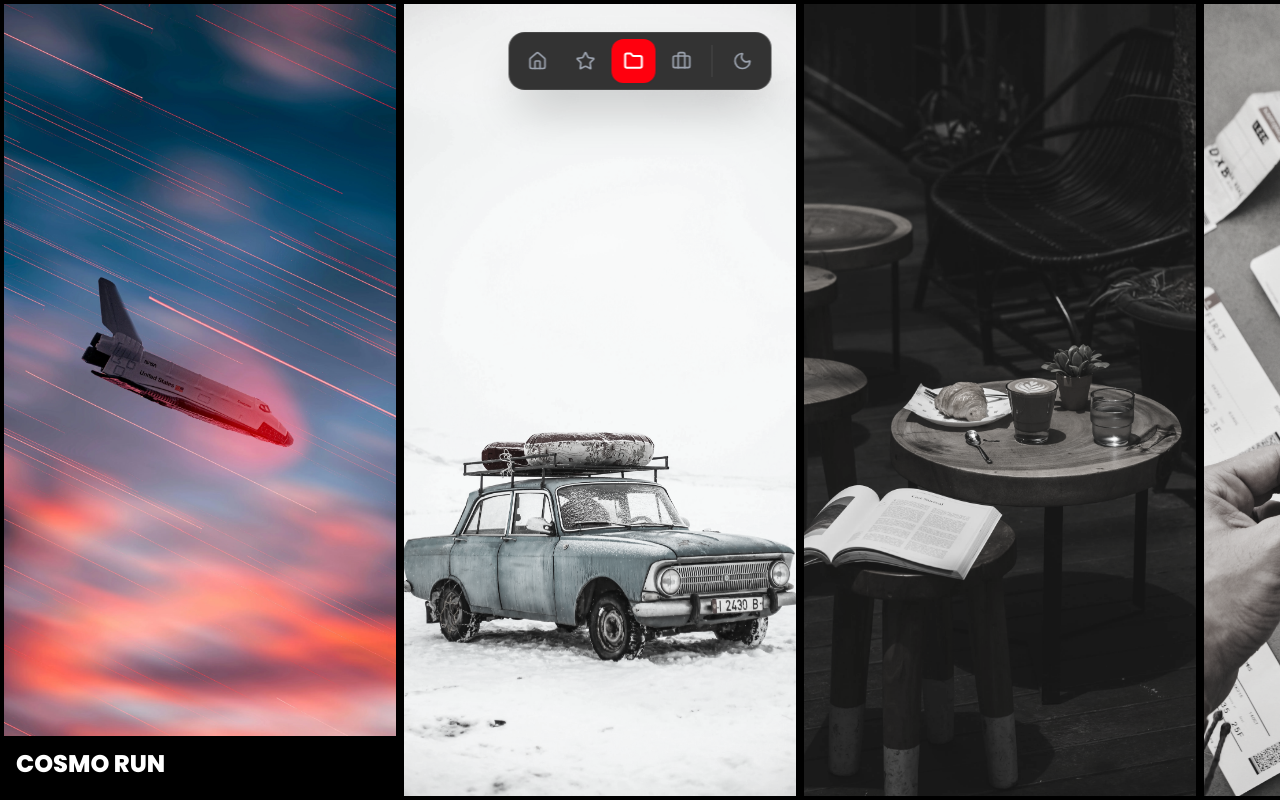
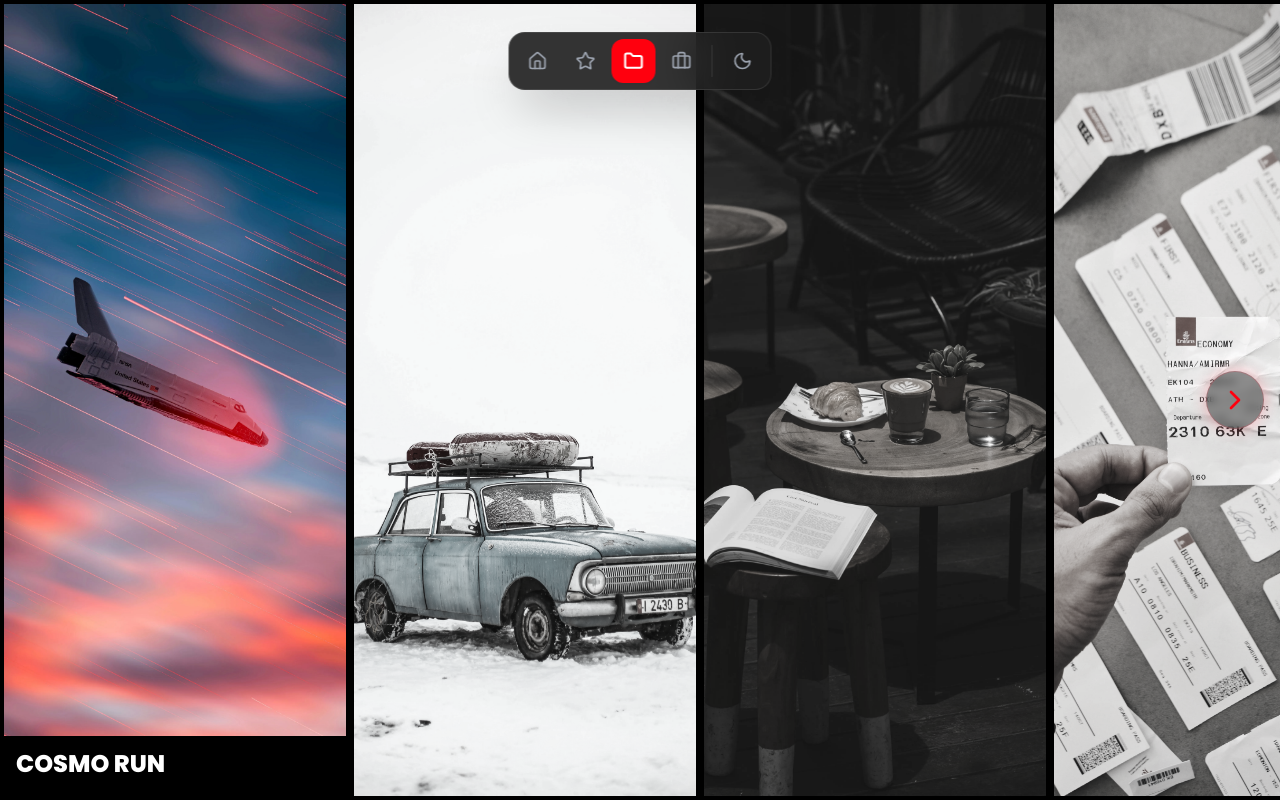
Before and after one commit to fur1ozz/portfolio, a React (Vite) app: page /projects in a window 1280 px wide. Built offline with nearby package versions, Linux system fonts and the light colour scheme.

Commit message:
v2-update Add scroll arrows

```diff
--- a/src/pages/Projects/Projects.jsx
+++ b/src/pages/Projects/Projects.jsx
@@ -3,6 +3,7 @@
 import { Link } from "react-router-dom";
 import '../../SliderStyles/Project.css';
 import { motion, AnimatePresence } from "framer-motion";
+import { ChevronLeft, ChevronRight } from "lucide-react";
 
 const child = (name) => {
     return (
@@ -13,9 +14,9 @@
 }
 
 const Projects = () => {
-    const [showExplore, setShowExplore] = useState(true);
-    const [fadeOut, setFadeOut] = useState(false);
     const [imagesLoaded, setImagesLoaded] = useState(false);
+    const [showLeftArrow, setShowLeftArrow] = useState(false);
+    const [showRightArrow, setShowRightArrow] = useState(true);
     const containerRef = useRef(null);
 
     const links = [
@@ -43,65 +44,64 @@
 
             try {
                 await Promise.all(imagePromises);
-                // add a small artificial delay so the loader is visible
                 setTimeout(() => {
                    setImagesLoaded(true);
                 }, 500)
             } catch (error) {
                 console.error("Failed to load images", error);
-                setImagesLoaded(true); // fall back to showing it anyway
+                setImagesLoaded(true);
             }
         };
 
         loadImages();
     }, []);
 
+    const updateArrows = () => {
+        if (!containerRef.current) return;
+        const { scrollLeft, scrollWidth, clientWidth } = containerRef.current;
+        setShowLeftArrow(scrollLeft > 10);
+        setShowRightArrow(scrollLeft < scrollWidth - clientWidth - 10);
+    };
+
     useEffect(() => {
-        const handleScroll = (e) => {
-            setFadeOut(true);
-            setTimeout(() => setShowExplore(false), 200);
-        };
-
         const handleWheel = (e) => {
             if (containerRef.current) {
-                // If scrolling vertically, translate it to horizontal scroll
                 if (e.deltaY !== 0) {
                     containerRef.current.scrollLeft += e.deltaY;
-                    setFadeOut(true);
-                    setTimeout(() => setShowExplore(false), 200);
                 }
             }
         };
 
-        window.addEventListener('scroll', handleScroll, { once: true });
-
         if (containerRef.current) {
-            containerRef.current.addEventListener('scroll', handleScroll, { once: true });
+            containerRef.current.addEventListener('scroll', updateArrows);
             containerRef.current.addEventListener('wheel', handleWheel);
+            // Initial check
+            updateArrows();
         }
 
+        window.addEventListener('resize', updateArrows);
+
         return () => {
-            window.removeEventListener('scroll', handleScroll);
+            window.removeEventListener('resize', updateArrows);
             if (containerRef.current) {
-                containerRef.current.removeEventListener('scroll', handleScroll);
+                containerRef.current.removeEventListener('scroll', updateArrows);
                 containerRef.current.removeEventListener('wheel', handleWheel);
             }
         };
-    }, []);
+    }, [imagesLoaded]);
 
-    const handleExploreClick = () => {
-        setFadeOut(true);
+    const scroll = (direction) => {
         if (containerRef.current) {
-            containerRef.current.scrollTo({
-                left: containerRef.current.scrollWidth,
+            const scrollAmount = window.innerWidth > 768 ? 700 : 350; // Scroll roughly two items on desktop, one on mobile
+            containerRef.current.scrollBy({
+                left: direction === 'left' ? -scrollAmount : scrollAmount,
                 behavior: 'smooth'
             });
         }
-        setTimeout(() => setShowExplore(false), 200);
     };
 
     return (
-        <div>
+        <div className="relative">
             <Header />
             <AnimatePresence>
                 {!imagesLoaded && (
@@ -123,19 +123,22 @@
                 )}
             </AnimatePresence>
 
-            <div ref={containerRef} className="h-screen overflow-x-auto overflow-y-hidden bg-black flex no-scrollbar">
-                <div className="absolute h-screen w-screen top-0 left-0 pointer-events-none">
-                    {showExplore && imagesLoaded && (
-                        <div className={`flex absolute z-10 bottom-0 right-0 mb-16 mr-20 transition-all duration-200 pointer-events-auto ${fadeOut ? 'opacity-0' : ''} `}>
-                            <button
-                                className="flex items-center px-4 py-2 hover:scale-110 opacity-90 hover:opacity-100 transition ease-in-out bg-primary-500 rounded-md justify-center text-lg text-white font-bold shadow-[0_0_20px_rgba(255,47,67,0.5)]"
-                                onClick={handleExploreClick}
-                            >
-                                Explore -&gt;
-                            </button>
-                        </div>
-                    )}
-                </div>
+            {/* Navigation Arrows */}
+            <button
+                onClick={() => scroll('left')}
+                className={`fixed left-4 top-[50vh] -translate-y-1/2 z-20 bg-black/40 text-accent hover:text-white hover:bg-accent p-3 rounded-full backdrop-blur-sm transition-all duration-200 shadow-[0_0_15px_rgba(255,47,67,0.3)] hover:shadow-[0_0_25px_rgba(255,47,67,0.6)] border border-primary-500/20 ${imagesLoaded && showLeftArrow ? 'opacity-100 pointer-events-auto' : 'opacity-0 pointer-events-none'}`}
+            >
+                <ChevronLeft size={32} />
+            </button>
+
+            <button
+                onClick={() => scroll('right')}
+                className={`fixed right-4 top-[50vh] -translate-y-1/2 z-20 bg-black/40 text-accent hover:text-white hover:bg-accent p-3 rounded-full backdrop-blur-sm transition-all duration-200 shadow-[0_0_15px_rgba(255,47,67,0.3)] hover:shadow-[0_0_25px_rgba(255,47,67,0.6)] border border-primary-500/20 ${imagesLoaded && showRightArrow ? 'opacity-100 pointer-events-auto' : 'opacity-0 pointer-events-none'}`}
+            >
+                <ChevronRight size={32} />
+            </button>
+
+            <div ref={containerRef} className="h-screen overflow-x-auto overflow-y-hidden bg-black flex no-scrollbar relative">
                 <div className="flex h-full min-w-max">
                     {imagesLoaded && links.map((link, index) => {
                         if (link.isPlaceholder) {
@@ -145,7 +148,7 @@
                                     animate={{ y: 0, opacity: 1 }}
                                     transition={{ duration: 0.5, delay: index * 0.1 }}
                                     key={`placeholder-${index}`}
-                                    className="border-4 border-black relative group filter grayscale cursor-not-allowed w-[300px] sm:w-[400px] h-full flex-shrink-0 overflow-hidden"
+                                    className="border-4 border-black relative group filter grayscale cursor-not-allowed w-[300px] md:w-[350px] h-full flex-shrink-0 overflow-hidden"
                                 >
                                     <div className="w-full h-full bg-cover bg-nextProjects2 bg-center"></div>
                                 </motion.div>
@@ -162,7 +165,7 @@
                             >
                                 <Link
                                     to={link.to}
-                                    className={`border-4 border-black relative group filter grayscale-[90%] hover:filter-none transition-all duration-300 ease-in-out cursor-pointer w-[300px] sm:w-[400px] h-full block overflow-hidden link-container`}
+                                    className={`border-4 border-black relative group filter grayscale-[90%] hover:filter-none transition-all duration-300 ease-in-out cursor-pointer w-[300px] md:w-[350px] h-full block overflow-hidden link-container`}
                                 >
                                     <div className={`w-full h-full bg-cover ${link.bgClass} bg-center group-hover:-translate-y-1 transition-all duration-500 ease-in-out`}></div>
                                     {child(link.name)}
```
